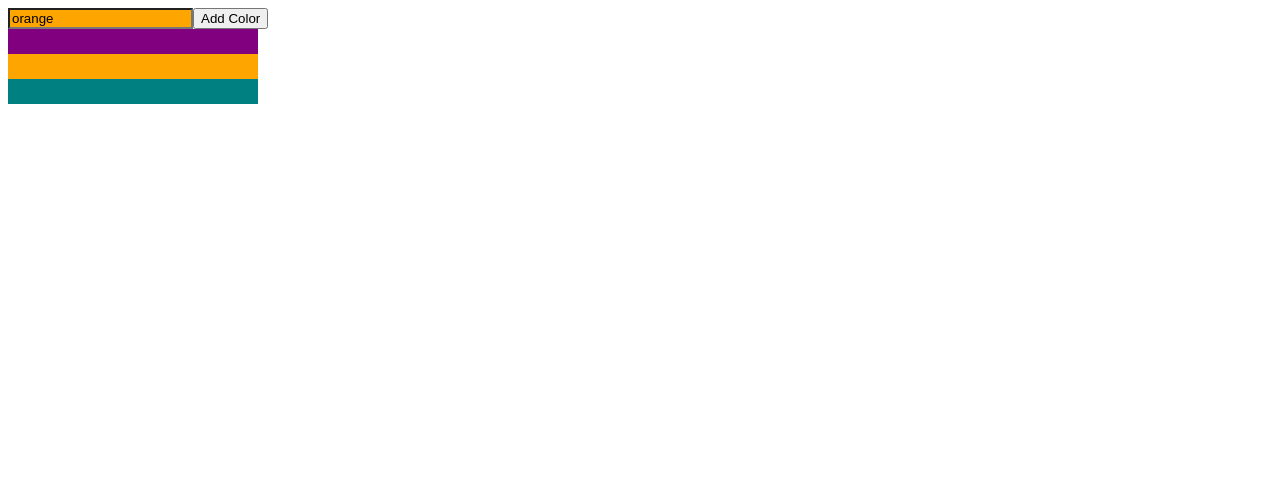
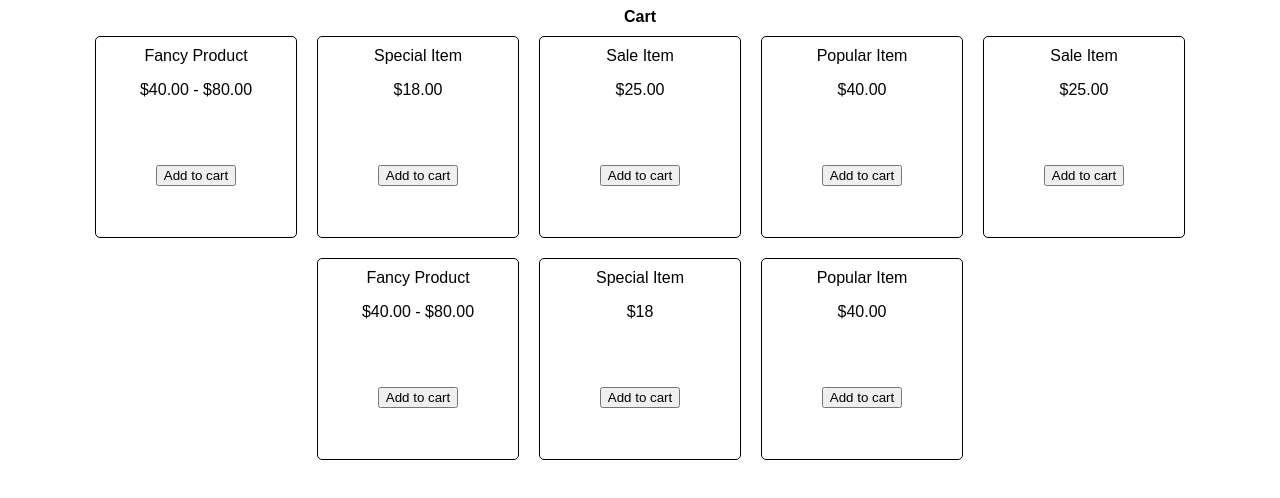
Before and after one commit to sreedevi-sree/loginpage, a React (Create React App) app: page / in a window 1280 px wide. Shown: the top 498 px of the page. Built offline with nearby package versions, Linux system fonts and the light colour scheme.

Commit message:
shoppingcart

```diff
--- a/src/App.js
+++ b/src/App.js
@@ -1,128 +1,59 @@
-import {useState} from "react";
-import "./index.css";
-export default function App() {
-  const movie = [
+const API = [
   {
-      name: "Thuppaki",
-      poster:
-        "https://m.media-amazon.com/images/M/MV5BZTc4YWY5MzAtOTc4Zi00NDVmLThlMGItYjliOGNkYmM3NDBmXkEyXkFqcGdeQXVyOTk3NTc2MzE@._V1_.jpg",
-      rating: "⭐⭐⭐⭐⭐ 8.1/10",
-      year: "2012",
-      summary:
-"An army captain visits Mumbai to be with his family and find a suitable bride. However, an explosion in the city sets him off on a mission to find and disable a terrorist sleeper cell in the city."
+    name: "Fancy Product",
+    price: "40.00 - $80.00",
+    count: 0,
+    counterVal: 1,
+    inCart: false
   },
   {
-      name: "Spiderman",
-      poster:
-        "https://encrypted-tbn0.gstatic.com/images?q=tbn:ANd9GcSQlKOtc-RTtE2ns8fMI990-RHrqGwncy_D0w&usqp=CAU",
-      rating: "⭐⭐⭐⭐⭐ 7.13/10",
-      year: "2002",
-      summary:
-"Peter Parker's life changes when he is bitten by a genetically altered spider and gains superpowers. He uses his powers to help people and finds himself facing the Green Goblin, an evil maniac"
+    name: "Special Item",
+    price: "18.00",
+    count: 0,
+    counterVal: 1,
+    inCart: false
   },
   {
-      name: "Red notice",
-      poster:
-        "https://encrypted-tbn0.gstatic.com/images?q=tbn:ANd9GcSlwYfCCXZcMjUGSM88PBwYhTvWEc_kjUu_Gw&usqp=CAU",
-      rating: " ⭐⭐⭐⭐⭐6.4/10",
-      year: "2021",
-      summary:
-"In the world of international crime, an Interpol agent attempts to hunt down and capture the world's most wanted art thief."
+    name: "Sale Item",
+    price: "25.00",
+    count: 0,
+    counterVal: 1,
+    inCart: false
   },
   {
-      name: "Hera pheri",
-      poster:
-        "https://encrypted-tbn0.gstatic.com/images?q=tbn:ANd9GcTAeH5wJvCZbY6_lOec9vAmUNAQkBauGNViwA&usqp=CAU",
-      rating: "⭐⭐⭐⭐⭐ 8.2/10",
-      year: "2000",
-      summary:
-"Two tenants and a landlord, in desperate need of money, chance upon a ransom call via a cross connection. They hatch a plan to claim the ransom for themselves"
+    name: "Popular Item",
+    price: "40.00",
+    count: 0,
+    counterVal: 1,
+    inCart: false
   },
   {
-      name: "M S Dhoni",
-      poster:
-        "https://encrypted-tbn0.gstatic.com/images?q=tbn:ANd9GcQ334LoTpdtqtYk17XPQjRcBim8qRyKiR1d6Q&usqp=CAU",
-      rating: "⭐⭐⭐⭐⭐ 8/10",
-      year: "2016",
-      summary:
-"M S Dhoni, a boy from Ranchi, aspires to play cricket for India. Though he initially tries to please his father by working for the Indian Railways, he ultimately decides to chase his dreams"
+    name: "Sale Item",
+    price: "25.00",
+    count: 0,
+    counterVal: 1,
+    inCart: false
+  },
+  {
+    name: "Fancy Product",
+    price: "40.00 - $80.00",
+    count: 0,
+    counterVal: 1,
+    inCart: false
+  },
+  {
+    name: "Special Item",
+    price: 18.0,
+    count: 0,
+    counterVal: 1,
+    inCart: false
+  },
+  {
+    name: "Popular Item",
+    price: "40.00",
+    count: 0,
+    counterVal: 1,
+    inCart: false
   }
 ];
-  return (
-    <div className="App">
-      {/* <section className="movie-list">
-      {movie.map((movie) => (
-        <Welcome
-          name={movie.name}
-          poster={movie.poster}
-          rating={movie.rating}
-          year={movie.year}
-          summary={movie.summary}
-        />
-      ))}
-      </section> */}
-      <AddColor/>
-    </div>
-  );
-}
-function Welcome({ name, poster, rating, year,summary }) {
-  return (
-    <div className="new-movie">
-      <h1 className="movie-name">{name}</h1>
-      <img className="movie-poster" src={poster} alt={name} />{" "}
-      <p className="movie-rating">Rating: {rating}</p>
-      <p className="movie-year">Year: {year}</p>
-      <p className="movie-summary">{summary}</p>
-      <Counter />
-
-          </div>
-  );
-}
-
-function Counter ()
-{
-  const[like,setLike]=useState(0);
-  const[dislike,setDislike]=useState(0);
-  return (
-    <div className="counter">
-      <button onClick={()=>setLike(like+1)}> Like 👍 {like}</button>
-      <button onClick={()=>setDislike(dislike+1)}> disLike 👎 {dislike}</button>
-      </div>
-  ) ;
-}
-function AddColor(){
-  const[color,setColor]=useState("orange");
-  const styles={background:color};
-  const [colorList,setColorList]=useState(["purple", "orange","teal"])
-
-  return (
-    <div>
-      <input
-      value={color}
-      style={styles}
-      onChange={(event)=>{
-        setColor(event.target.value); // it only inform react the color is updated.
-      }}
-      placeholder="Enter a color"
-      />
-      <button onClick={()=>setColorList([...colorList,color])}>
-        Add Color</button>
-     {colorList.map((clr)=>(
-       <ColorBox color={clr} />
-     ))}
-      </div>
-
-
-  )
-}
-
-function ColorBox({color})
-{
-  const styles={
-    height:"25px",
-    width:"250px",
-    background:color,
-    marrginTop:"10px"
-  };
-  return <div style={styles}></div>
-}
+export default API;
--- a/src/index.css
+++ b/src/index.css
@@ -1,36 +1,28 @@
-.App {
+* {
   font-family: sans-serif;
-  /* text-align: center;
-  background-color: blue; */
 }
-.movie-poster {
-  height: 300px;
-  width: 300px;
+.flexParent {
+  display: flex;
+  flex-wrap:  wrap;
+    justify-content: center;
 }
-.movie-year {
-  margin-top: 5px;
-  /* border-bottom: 2px solid black; */
+.flexParent > div {
+  width: 200px;
+  height: 200px;
+  border: 1px solid black;
+  margin: 10px;
+  border-radius: 5px;
 }
-.movie-summary {
-
-  width: 300px;
+.flexParent > div > button {
+  margin-top: 50px;
 }
-.new-movie{
+.flexParent > div > p {
   margin-top: 10px;
-  border: 2px solid blue;
-  background-color: white;
-  border-radius: 20px;
 }
-.movie-list{
-  display:flex;
-  gap:10px;
-  flex-wrap: wrap;
-  justify-content: space-around;
+input {
+  width: 50px;
+  text-align: center;
 }
-.counter{
-  display:flex;
-  flex-wrap: wrap;
-justify-content: space-between;
-  font-size: 15px;
-margin: 10px;
+div {
+  text-align: center;
 }
--- a/src/index.js
+++ b/src/index.js
@@ -1,12 +1,140 @@
-import { StrictMode } from "react";
+import React, { useState } from "react";
 import ReactDOM from "react-dom";
-
-import App from "./App";
-
+import API from "./App";
+import "./index.css";
+function App() {
+  const [cart, setCart] = useState(API);
+  const addToCart = (i) => {
+    setCart((prevState) =>
+      prevState.map((item, o) => {
+        if (i === o) {
+          return {
+            ...item,
+            inCart: true,
+            count: item.counterVal
+          };
+        }
+        return item;
+      })
+    );
+  };
+  const increaseQuantity = (i) => {
+    setCart((prevCart) =>
+      prevCart.map((item, o) => {
+        if (i === o && item.inCart) {
+          if (item.count > 9) {
+            return item;
+          } else return { ...item, count: item.count + 1 };
+        } else if (i === o) {
+          if (item.counterVal > 9) {
+            return item;
+          } else
+            return {
+              ...item,
+              counterVal: item.counterVal + 1
+            };
+        }
+        return item;
+      })
+    );
+  };
+  const decreaseQuantity = (i) => {
+    setCart((prevCart) =>
+      prevCart.map((item, o) => {
+        if (i === o && item.inCart) {
+          if (item.count > 1) {
+            return { ...item, count: item.count - 1 };
+          } else {
+            return item;
+          }
+        } else if (i === o && item.counterVal > 1) {
+          return {
+            ...item,
+            counterVal: item.counterVal - 1
+          };
+        }
+        return item;
+      })
+    );
+  };
+  const removeFromCart = (i) => {
+    setCart((prevCart) =>
+      prevCart.map((item, o) => {
+        if (i === o) {
+          return {
+            ...item,
+            count: 0,
+            counterVal: 1,
+            inCart: false
+          };
+        }
+        return item;
+      })
+    );
+  };
+  const cartCountTotal = cart.reduce((acc, item) => acc + item.count, 0);
+  const cartPriceTotal = cart.reduce(
+    (acc, item) => acc + parseInt(item.price) * item.count,
+    0
+  );
+  const cartTotals = () =>
+    cartCountTotal === 0 ? (
+      <b>Cart </b>
+    ) : (
+      <>
+        <b>
+          <p>Items in Cart: {cartCountTotal}</p>
+          <p>Total Price: ${cartPriceTotal}</p>
+        </b>
+      </>
+    );
+  const cartItems = cart.map((item, i) => (
+    <React.Fragment key={item.name}>
+      {item.inCart && (
+        <>
+          <p> Item Name: {item.name}</p>
+          <p>
+            Item Count: <button onClick={() => decreaseQuantity(i)}>-</button>{" "}
+            {item.count} <button onClick={() => increaseQuantity(i)}>+</button>
+          </p>
+          <p>
+            Item Subtotal: $
+            {Number.isInteger(item.count * parseInt(item.price))
+              ? item.count * parseInt(item.price)
+              : `${(item.count * parseInt(item.price)).toFixed(2)}`}
+          </p>
+          <button onClick={() => removeFromCart(i)}>Remove From Cart</button>
+          <hr />
+        </>
+      )}
+    </React.Fragment>
+  ));
+  const cartProducts = () => (
+    <div className="flexParent">
+      {cart.map((item, i) => (
+        <div key={item.name}>
+          <p>{item.name}</p>
+          <p> ${item.price}</p>
+          {!item.inCart ? (
+            <>
+              <button onClick={() => addToCart(i)}>Add to cart</button>
+            </>
+          ) : (
+            <p>
+              <b>Item added!</b>
+            </p>
+          )}
+        </div>
+      ))}{" "}
+    </div>
+  );
+  return (
+    <div>
+      {cartItems}
+      {cartTotals()}
+      {cartProducts()}
+    </div>
+  );
+}
 const rootElement = document.getElementById("root");
-ReactDOM.render(
-  <StrictMode>
-    <App />
-  </StrictMode>,
-  rootElement
-);
+ReactDOM.render(<App />, rootElement);
```
Lines whose indentation alone changed are shown as unchanged.
